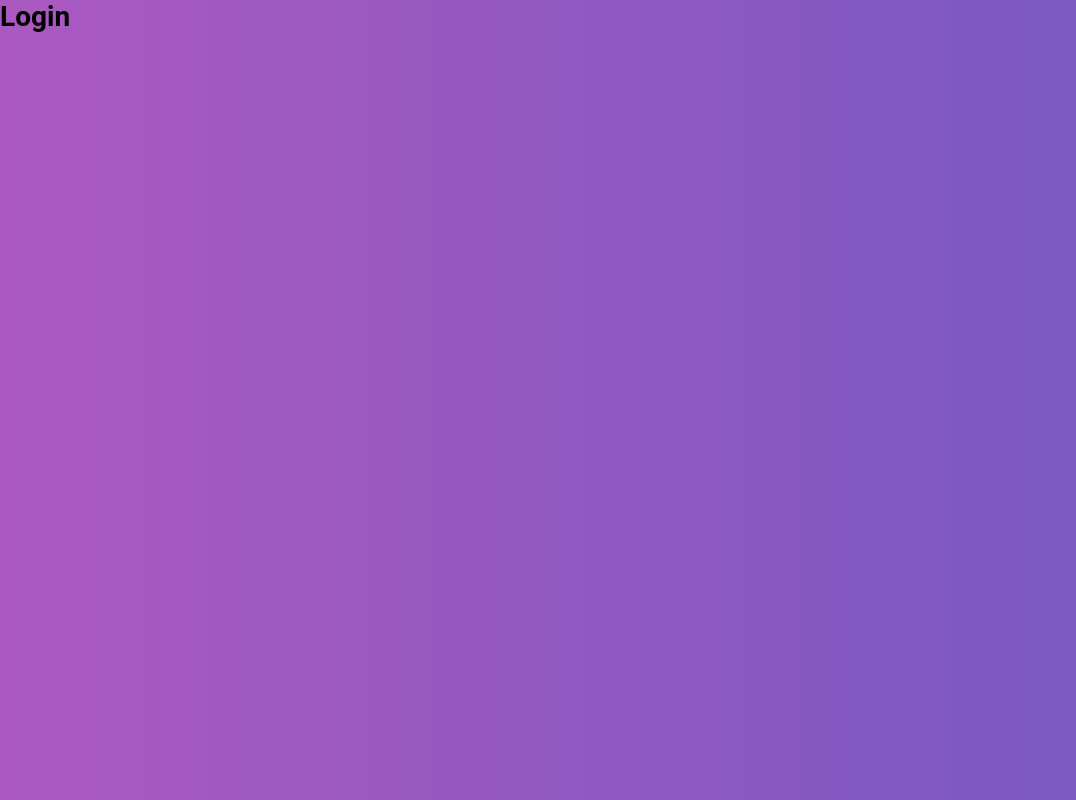
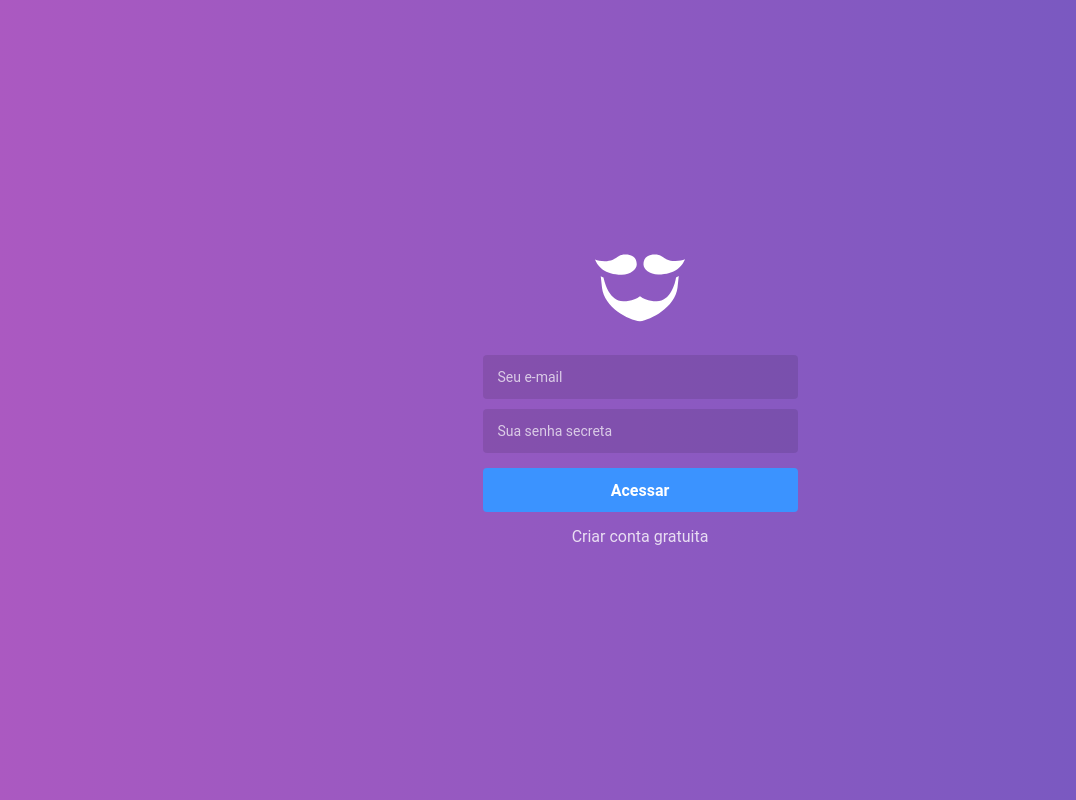
Before and after one commit to GabriPires/gobarber, a React (Create React App) app in the folder frontend/: page / in a window 1280 px wide. Shown: the whole page, without its empty margins (0-1076 px from the left). Built offline with nearby package versions, Linux system fonts and the light colour scheme; the HTML template or start-up script is replaced by a standard one.

Commit message:
Estilização da página de login

```diff
--- a/frontend/package.json
+++ b/frontend/package.json
@@ -7,6 +7,7 @@
     "@testing-library/react": "^9.3.2",
     "@testing-library/user-event": "^7.1.2",
     "history": "^5.0.0",
+    "polished": "^3.6.5",
     "prop-types": "^15.7.2",
     "react": "^16.13.1",
     "react-dom": "^16.13.1",
--- a/frontend/src/pages/SignIn/index.js
+++ b/frontend/src/pages/SignIn/index.js
@@ -1,9 +1,24 @@
 import React from 'react';
+import { Link } from 'react-router-dom';
+
+import logo from '~/assets/logo.svg';
 
 // import { Container } from './styles';
 
 function SignIn() {
-  return <h1>Login</h1>;
+  return (
+    <>
+      <img src={logo} alt="GoBarber" />
+
+      <form>
+        <input type="email" placeholder="Seu e-mail" />
+        <input type="password" placeholder="Sua senha secreta" />
+
+        <button type="submit">Acessar</button>
+        <Link to="/register">Criar conta gratuita</Link>
+      </form>
+    </>
+  );
 }
 
 export default SignIn;
--- a/frontend/src/pages/_layouts/auth/index.js
+++ b/frontend/src/pages/_layouts/auth/index.js
@@ -1,10 +1,14 @@
 import React from 'react';
 import PropTypes from 'prop-types';
 
-import { Wrapper } from './styles';
+import { Wrapper, Content } from './styles';
 
 function AuthLayout({ children }) {
-  return <Wrapper>{children}</Wrapper>;
+  return (
+    <Wrapper>
+      <Content>{children}</Content>
+    </Wrapper>
+  );
 }
 
 export default AuthLayout;
--- a/frontend/src/pages/_layouts/auth/styles.js
+++ b/frontend/src/pages/_layouts/auth/styles.js
@@ -1,6 +1,65 @@
 import styled from 'styled-components';
+import { darken } from 'polished';
 
 export const Wrapper = styled.div`
   height: 100%;
   background: linear-gradient(-90deg, #7159c1, #ab59c1);
+
+  display: flex;
+  justify-content: center;
+  align-items: center;
 `;
+
+export const Content = styled.div`
+  width: 100%;
+  max-width: 315px;
+  text-align: center;
+
+  form {
+    display: flex;
+    flex-direction: column;
+    margin-top: 30px;
+
+    input {
+      background: rgba(0, 0, 0, 0.1);
+      border: 0;
+      border-radius: 4px;
+      height: 44px;
+      padding: 0 15px;
+      color: #fff;
+      margin: 0 0 10px;
+
+      &::placeholder {
+        color: rgba(255, 255, 255, 0.7);
+      }
+    }
+
+    button {
+      margin: 5px 0 0;
+      height: 44px;
+      background: #3b93ff;
+      font-weight: bold;
+      color: #fff;
+      border: 0;
+      border-radius: 4px;
+      font-size: 16px;
+      transition: background 0.2s;
+
+      &:hover {
+        background: ${darken(0.03, '#3b93ff')};
+      }
+    }
+
+    a {
+      color: #fff;
+      margin-top: 15px;
+      font-size: 16px;
+      opacity: 0.8;
+      transition: opacity 0.2s;
+
+      &:hover {
+        opacity: 1;
+      }
+    }
+  }
+`;
```
Also changed, not shown: frontend/src/assets/logo.svg (added), 1 other file (tests, documents, lock files or other folders).
